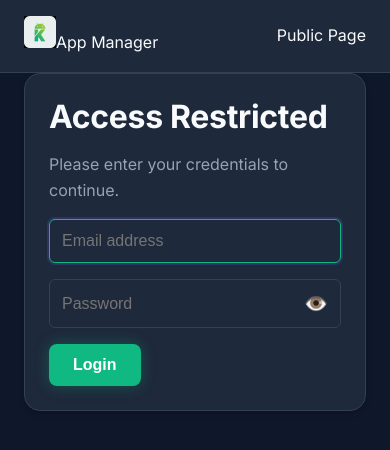
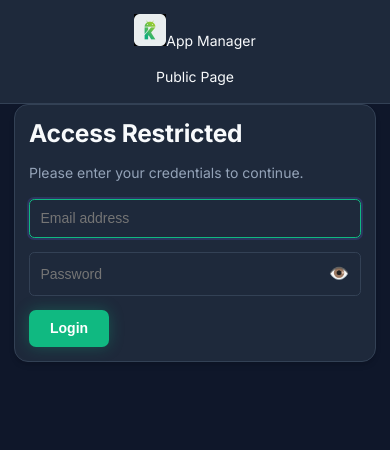
Before and after one commit to khalnadj2/khalnadj-apps-manager, a Next.js app: page /khalnadj-apps-manager/settings in a window 390 px wide. Shown: the top 450 px of the page. Built offline with nearby package versions, Linux system fonts and the light colour scheme.

Commit message:
feat: improve mobile responsiveness

```diff
--- a/app/globals.css
+++ b/app/globals.css
@@ -213,3 +213,26 @@ label {
 .animate-fade-in {
   animation: fadeIn 0.5s ease-out forwards;
 }
+
+@media (max-width: 768px) {
+  html {
+    font-size: 14px;
+    /* Scale down base font size */
+  }
+
+  h1 {
+    font-size: 2rem;
+  }
+
+  h2 {
+    font-size: 1.75rem;
+  }
+
+  .container {
+    padding: 0 1rem;
+  }
+
+  .card {
+    padding: 1rem;
+  }
+}
--- a/components/Navbar.js
+++ b/components/Navbar.js
@@ -77,6 +77,19 @@ export default function Navbar() {
           color: var(--text-primary);
           border-color: var(--text-secondary);
         }
+
+        @media (max-width: 768px) {
+          .navbar-content {
+            flex-direction: column;
+            gap: 1rem;
+          }
+          .nav-links {
+            width: 100%;
+            justify-content: center;
+            gap: 1rem;
+            flex-wrap: wrap;
+          }
+        }
       `}</style>
     </nav>
   );
```
Also changed, not shown: app/dashboard/page.js (+16 -0 lines).
